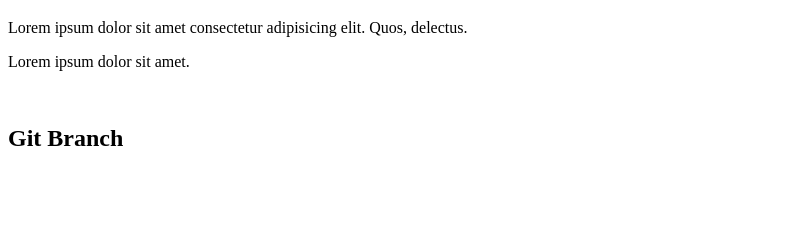
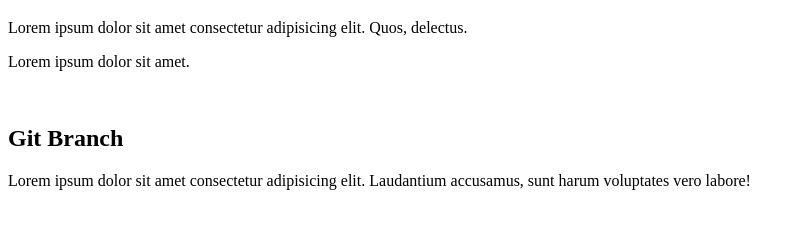
Before and after one commit to Vica27/GitTutorial, a plain HTML site: page index.html in a window 1280 px wide. Shown: the part 61-290 px from the top of the page, without its empty margins (0-804 px from the left). Drawn offline with Linux system fonts and the light colour scheme.

Commit message:
GitHub testing

```diff
--- a/index.html
+++ b/index.html
@@ -13,6 +13,8 @@
   <p>Lorem ipsum dolor sit amet.</p>
   <br>
   <h2>Git Branch</h2>
+  <p>Lorem ipsum dolor sit amet consectetur adipisicing elit. Laudantium accusamus, sunt harum voluptates vero labore!
+  </p>
 </body>
 
 </html>
```
